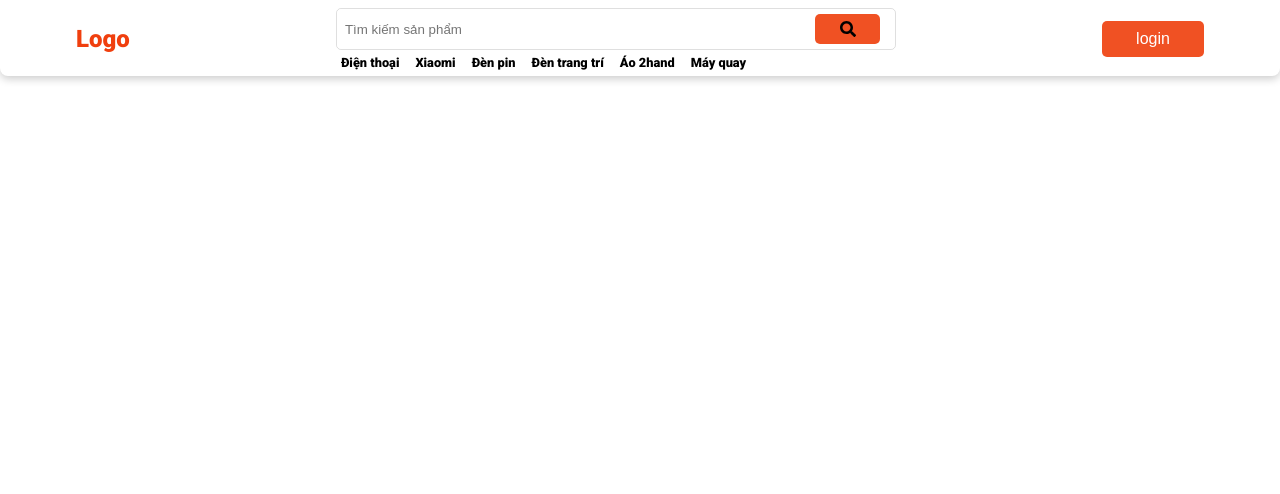
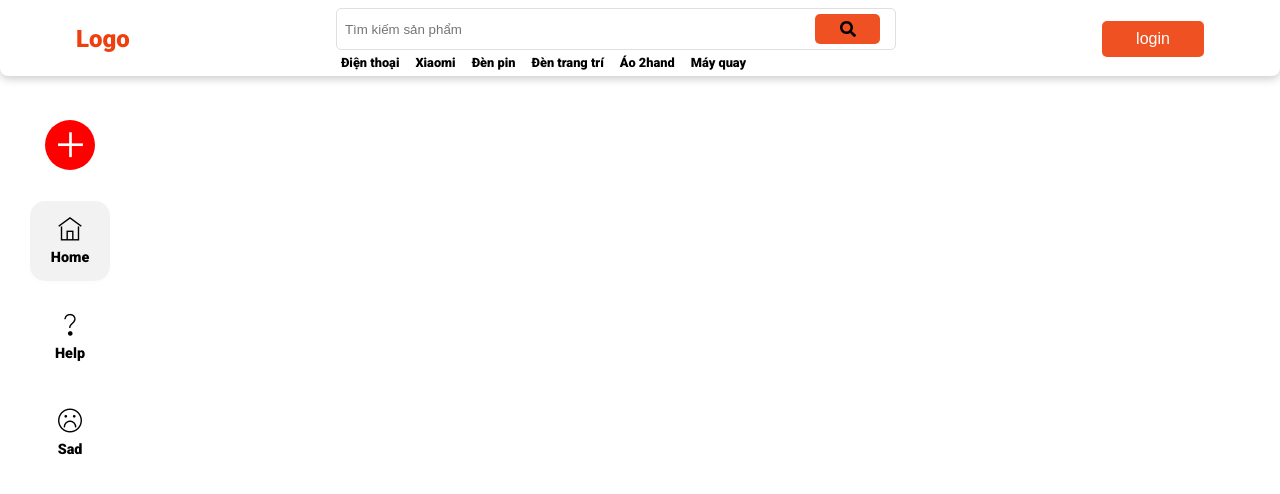
Before and after one commit to Quy-Hoang/ShopApp, a website: page index.html in a window 1280 px wide. Drawn offline with Linux system fonts and the light colour scheme.

Commit message:
new sass

```diff
--- a/assest/css/main.css
+++ b/assest/css/main.css
@@ -18,6 +18,8 @@ body {
     height: 100%;
 }
 
+/**============================MODAL=================================*/
+
 #main {
     position: relative;
     background: var(--background-color);
@@ -36,11 +38,14 @@ body {
     height: 100vh;
     background: rgba(0, 0, 0, 0.3);
     transition: 0.5s;
+    z-index: 1;
 }
 
 .active--modal {
     display: block;
 }
+
+/**------------------------FORM LOGIN------------------------*/
 
 .form--login {
     width: 320px;
@@ -150,6 +155,8 @@ body {
     transition: 0.5s;
 }
 
+/**------------------------FORM REGISTER------------------------*/
+
 .form--register {
     display: none;
     width: 320px;
@@ -223,11 +230,10 @@ body {
 }
 
 
-#headMain {
-
-}
+/**============================HEADER=================================*/
 
 #head {
+    position: fixed;
     justify-content: center;
     align-items: center;
     width: 100%;
@@ -239,6 +245,7 @@ body {
 }
 
 .nav--head {
+    /* position: relative; */
     display: flex;
     justify-content: space-between;
     align-items: center;
@@ -253,10 +260,6 @@ body {
 
 #logo:hover {
     cursor: pointer;
-}
-
-#search {
-
 }
 
 .search {
@@ -316,6 +319,10 @@ body {
     background-color: var(--button-color);
 }
 
+.button--login:hover {
+    cursor: pointer;
+}
+
 .nav--head-items {
     display: flex;
     margin-top: 5px;
@@ -334,3 +341,94 @@ body {
     color: var(--text-color2);
     transition: 0.5s;
 }
+
+/**------------------------HEADER CONTENT------------------------*/
+
+#head--content {
+    width: 100%;
+    height: 100%;
+}
+
+#head--content-sidebar {
+    position: fixed;
+    width: 80px;
+    height: 100vh;
+    top: 25px;
+    left: 30px;
+}
+
+.siderbar--content {
+    position: relative;
+    top: 80px;
+    width: 80px;
+    height: 80px;
+    margin-bottom: 16px;
+    text-align: center;
+    border-radius: 15px;
+    transition: 0.5s;
+}
+
+.siderbar--content:hover {
+    background: rgba(168, 168, 168, 0.15);
+    box-shadow: 0 2px 5px rgba(0, 0, 0, 0.015);
+    transition: 0.5s;
+}
+
+.active--siderbar {
+    background: rgba(168, 168, 168, 0.15);
+    box-shadow: 0 2px 5px rgba(0, 0, 0, 0.015);
+}
+
+.siderbar--content span {
+    display: block;
+}
+
+.siderbar--logos-plus {
+    position: absolute;
+    top: 15px;
+    left: 15px;
+    width: 50px;
+    height: 50px;
+    border-radius: 50%;
+    background: red;
+    /* margin-top: 15px; */
+}
+
+.siderbar--logos-plus p {
+    font-size: 1.4em;
+    font-weight: 900;
+    margin-top: 14px;
+    color: #ffffff;
+    transition: 0.5s;
+    transform: scale(1.2);
+}
+
+.siderbar--logos-plus:hover p {
+    transform: scale(1.2) rotate(360deg);
+    cursor: pointer;
+}
+
+.siderbar--logos {
+    padding-top: 16px;
+    font-size: 1.5em;
+    font-weight: 900;
+}
+
+.siderbar--texts {
+    font-size: 0.9em;
+    margin-top: 8px;
+}
+
+.siderbar--content:hover {
+    cursor: pointer;
+}
+
+
+/* .head--content {
+    position: absolute;
+    top: 150px;
+    left: 220px;
+    width: 700px;
+    height: 100vh;
+    background: #333;
+} */
--- a/assest/js/index.js
+++ b/assest/js/index.js
@@ -16,3 +16,7 @@ btnLogin.onclick = function () {
 btnClose.onclick = function () {
     modal.classList.remove('active--modal')
 }
+
+login.onclick = function () {
+    alert('')
+}
--- a/index.html
+++ b/index.html
@@ -67,7 +67,30 @@
                 </div>
             </div>
 
-            <div id="headContent">
+        </div>
+
+        <div id="head--content">
+            <div id="head--content-sidebar">
+                <div class="siderbar--content">
+                    <span class="siderbar--logos-plus">
+                        <p class="ti-plus"></p>
+                    </span>
+                </div>
+                <div class="siderbar--content active--siderbar">
+                    <span class="siderbar--logos ti-home"></span>
+                    <span class="siderbar--texts">Home</span>
+                </div>
+                <div class="siderbar--content">
+                    <span class="siderbar--logos ti-help"></span>
+                    <span class="siderbar--texts">Help</span>
+                </div>
+                <div class="siderbar--content">
+                    <span class="siderbar--logos ti-face-sad"></span>
+                    <span class="siderbar--texts">Sad</span>
+                </div>
+            </div>
+
+            <div class="head--content">
 
             </div>
         </div>
--- a/package.json
+++ b/package.json
@@ -7,5 +7,8 @@
     "test": "echo \"Error: no test specified\" && exit 1"
   },
   "author": "",
-  "license": "ISC"
+  "license": "ISC",
+  "dependencies": {
+    "node-sass": "^6.0.1"
+  }
 }
```
Also changed, not shown: 1 other file.
